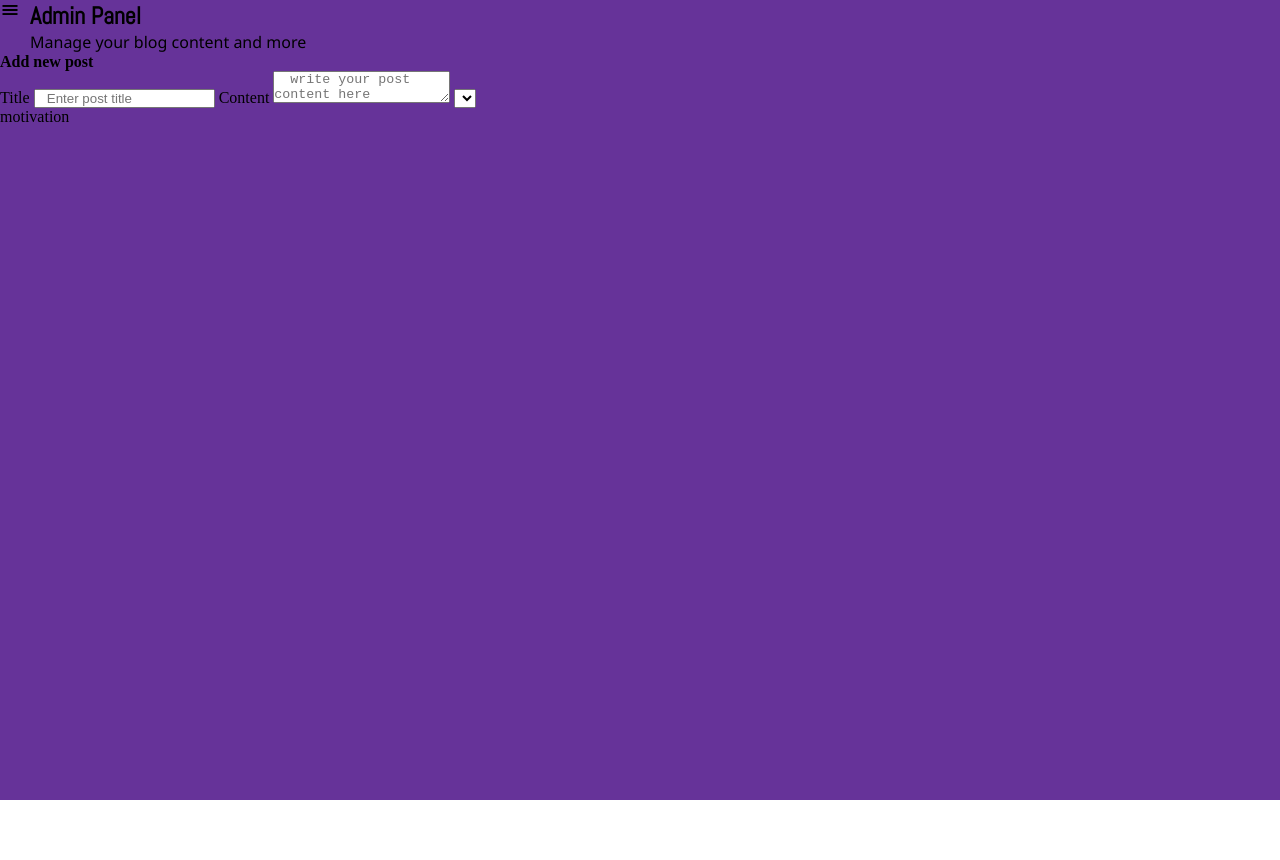
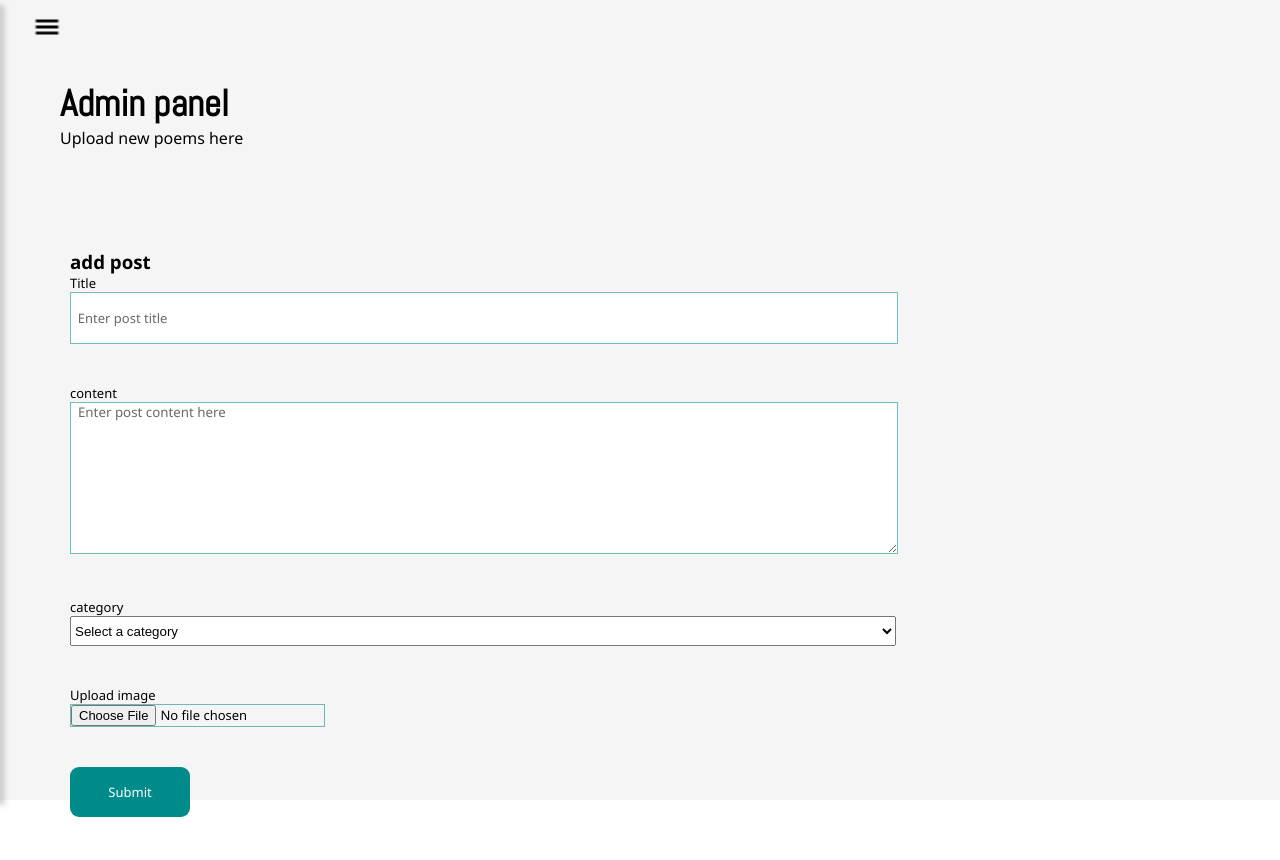
Before and after one commit to AsapSarkodie/Capello-blog, a plain HTML site: page admin.html in a window 1280 px wide. Before the commit the page ends 800 px from the top, so only its background shows below. Drawn offline with Linux system fonts and the light colour scheme.

Commit message:
fixed the admin panel and made it kinda responsive

```diff
--- a/admin.css
+++ b/admin.css
@@ -9,6 +9,10 @@
 .main{
     width: 100%;
     height: 100vh;
+    background-color: whitesmoke;
+}
+.main h2{
+    font-family: abel;
 }
 nav{
     height: 100vh;
@@ -17,7 +21,9 @@ nav{
     transform: translate(-100%);
     transition: 0.3s ease;
     z-index: 100;
-    background-color: whitesmoke;
+    position: fixed;
+    top: 0;
+    background-color: white;
 }
 nav.side{
     transform: translate(0%);
@@ -28,8 +34,9 @@ nav.side{
     align-items: center;
     justify-content: right;
     padding-right: 10px;
-     background-color: white;
+    background-color: white;
 }
+
 ul {
     margin-top: 30px;
     padding-bottom: 5px;
@@ -56,27 +63,123 @@ ul li a{
    text-decoration: none;
    font-family: 'Segoe UI', Tahoma, Geneva, Verdana, sans-serif;
 }
-.toggle-me{
+.toggle-me img{
     position: absolute;
     cursor: pointer;
-    z-index: 3;
 }
-.admin-form{
+.spanit{
+    padding: 30px;
+    padding-left: 30px;
+}
+.ss, h3{
+    font-family: 'Segoe UI', Tahoma, Geneva, Verdana, sans-serif;
+}
+.form-con{
+    margin-top: 32px;
+    margin-left: 40px;
+}
+.form-group{
+    padding-bottom: 40px;
+}
+#title{
     width: 100%;
-    height: 100vh;
-    background: rebeccapurple;
+    height: 30px;
+}
+#content{
+    width: 100%;
+    height: 90px;
+    resize: vertical;
+}
+#category{
+    width: 100%;
+    height: 30px;
+}
+label{
+    font-size: 13px;
+    font-family: 'Segoe UI', Tahoma, Geneva, Verdana, sans-serif;
+}
+input{
+    outline: none;
+    font-family: 'Segoe UI', Tahoma, Geneva, Verdana, sans-serif;
+    font-size: 13px;
+    border: 1px solid rgba(0, 139, 139, 0.555);
+}
+input::placeholder{
+    color: dimgrey;
+    font-family: 'Segoe UI', Tahoma, Geneva, Verdana, sans-serif;
+}
+textarea{
+    border: 1px solid rgba(0, 139, 139, 0.555);
+    outline: none;
+}
+textarea::placeholder{
+     color: dimgrey;
+    font-family: 'Segoe UI', Tahoma, Geneva, Verdana, sans-serif;
+}
+#btn-sub{
+    width: 80px;
+    height: 30px;
+    border-radius: 9px;
+    color: white;
+    font-family: 'Segoe UI', Tahoma, Geneva, Verdana, sans-serif;
+    background: darkcyan;
+    cursor: pointer;
+}
+@media screen and (min-width: 820px) {
+    .form-con{
+    margin-top: 100px;
+    margin-left: 40px;
+}
+#btn-sub{
+    width: 120px;
+    height: 50px;
+    border-radius: 9px;
+    color: white;
+    font-family: 'Segoe UI', Tahoma, Geneva, Verdana, sans-serif;
+    background: darkcyan;
+    cursor: pointer;
+}
+.toggle-me img{
     position: absolute;
-    top: 0;
-    z-index: 2;
+    cursor: pointer;
+    margin-top: 12px;
+    margin-left: 32px;
+    width: 30px;
 }
-.ad-con{
-    padding-left: 10px;
+.main h2{
+    font-family: abel;
+    font-size: 37px;
+    margin-left: 30px;
 }
-.ad-con h1{
+.ss{
+    margin-left: 30px;
+    font-family: 'Segoe UI', Tahoma, Geneva, Verdana, sans-serif;
+}
+#content{
+    width: 100%;
+    height: 130px;
+    resize: vertical;
+}
+}
+
+@media screen and (min-width: 900px) {
+#title{
+    width: 70%;
+    height: 50px;
+}
+#content{
+    width: 70%;
+    height: 150px;
+    resize: vertical;
+}
+#category{
+    width: 70%;
+    height: 30px;
+}
+.main h2{
     font-family: abel;
-     padding-left: 20px;
+    font-size: 37px;
+    margin-left: 30px;
+    margin-top: 50px;
 }
-.ad-con p{
-    font-family: 'Segoe UI', Tahoma, Geneva, Verdana, sans-serif;
-    padding-left: 20px;
 }
--- a/admin.html
+++ b/admin.html
@@ -8,30 +8,54 @@
 </head>
 <body>
    <section class="main">
-    <div class="toggle-me"> <img class="menu" id="menu" src="image/menu_22dp_000000_FILL0_wght400_GRAD0_opsz24.png" alt="hum"></div>
-    <nav id="ad-nav">
+    <div class="toggle-me"><img class="menu" id="menu" src="image/menu_22dp_000000_FILL0_wght400_GRAD0_opsz24.png" alt="hum">
+    <div class="spanit">
+      <h2>Admin panel</h2>
+      <p class="ss">Upload new poems here</p>
+
+      <form action="" method="post">
+         <div class="form-con">
+            <h3>add post</h3>
+             <!--title-->
+             <div class="form-group">
+              <label for="title">Title</label><br>
+              <input placeholder="  Enter post title" id="title" type="text">
+             </div>
+             <div class="form-group">
+             <label for="content">content</label><br>
+             <textarea placeholder="  Enter post content here" name="content" id="content"></textarea>
+             </div>
+             <!--choose category-->
+             <div class="form-group">
+                <label for="category">category</label><br>
+             <select name="" id="category">
+               <option value="">Select a category</option>
+               <option value="Tech">tech</option>
+               <option value="">Life</option>
+               <option value="">Africa</option>
+             </select>
+             </div>
+             <!--upload images-->
+             <div class="form-group">
+                <label for="file">Upload image</label><br>
+                 <input type="file" name="img" id="img-file">
+             </div>
+            <!--submit button-->
+             <div class="form-group">
+               <input type="submit" name="" id="btn-sub">
+             </div>
+         </div>
+      </form>
+    </div>
+   </div>
+     <nav id="ad-nav">
        <div class="close">X</div>
        <ul>
         <li><img src="image/home_22dp_000000_FILL0_wght400_GRAD0_opsz24.png" alt="home-icon"> <a href="index.html">Home</a></li>
         <li><img src="image/newspaper_22dp_000000_FILL0_wght400_GRAD0_opsz24.png" alt=""><a href="blog.html">Blog</a></li>
         <li><img src="image/diversity_2_22dp_000000_FILL0_wght400_GRAD0_opsz24.png" alt=""><a href="">Community</a></li>
        </ul>
-    </nav>
-    <div class="admin-form">
-      <div class="ad-con">
-       <h1>Admin Panel</h1>
-       <p>Manage your blog content and more</p>
-      </div>
-       <form action="">
-         <h4>Add new post</h4>
-         <label for="title">Title</label>
-         <input class="title" placeholder="   Enter post title" type="text">
-         <label for="content">Content</label>
-         <textarea placeholder="  write your post content here" name="" id="content"></textarea>
-         <select name="category" id="">Select a category</select>
-           <option value="category">motivation</option>
-       </form>
-    </div>
+     </nav>
    </section>
 
 
--- a/admin.js
+++ b/admin.js
@@ -1,8 +1,12 @@
  //toggle nav from side
-    let toggle = document.querySelector('.toggle-me');
+    let toggle = document.querySelector('#menu');
     let adNav = document.querySelector('#ad-nav');
     let closeBtn = document.querySelector('.close');
-
+    let submit = document.querySelector('#btn-sub');
+    let title = document.querySelector('#title');
+    let category = document.querySelector('#category');
+    let content = document.querySelector('#content');
+    let form = document.querySelector('form');
     //show nav bar
     toggle.addEventListener('click', ()=>{
       adNav.classList.add('side')
@@ -12,3 +16,25 @@
     closeBtn.addEventListener('click', ()=>{
       adNav.classList.toggle('side')
     });
+    //submit form
+    form.addEventListener('submit', (e)=>{
+      e.preventDefault();
+      let inside = title.value.trim();
+      let cat = content.value.trim();
+      if (inside === '') {
+        title.style.border = '1px solid red';
+        alert('title is empty')
+      }else{
+        title.style.border = '1px solid darkcyan';
+      };
+
+      if (cat === '') {
+        content.style.border = '1px solid red';
+        alert('content is empty')
+      }else{
+        content.style.border = '1px solid darkcyan';
+      };
+
+      return
+
+    });
```
Also changed, not shown: index.html (+14 -2 lines), signUp.html (+1 -1 lines), style.css (+91 -2 lines), 1 other file.
